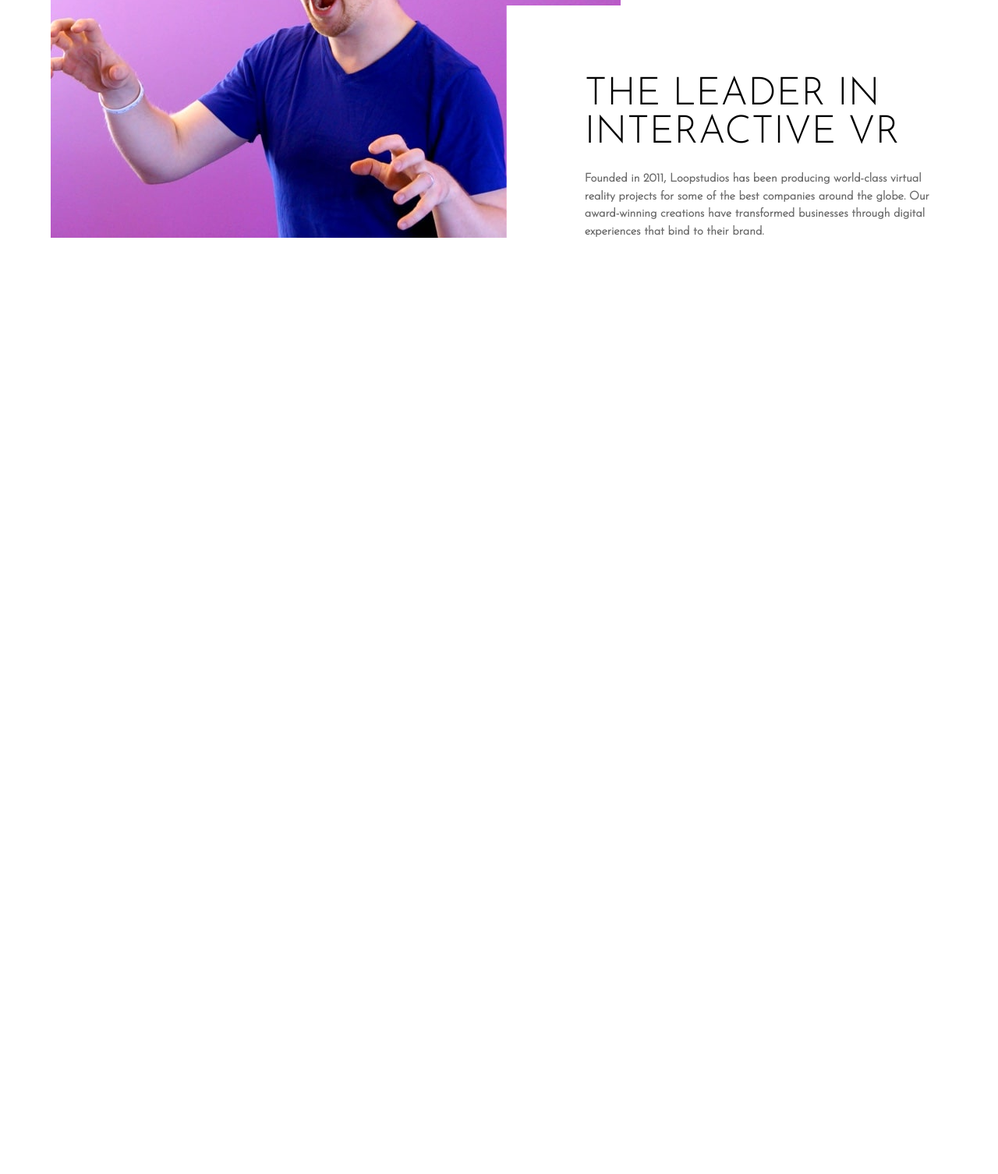
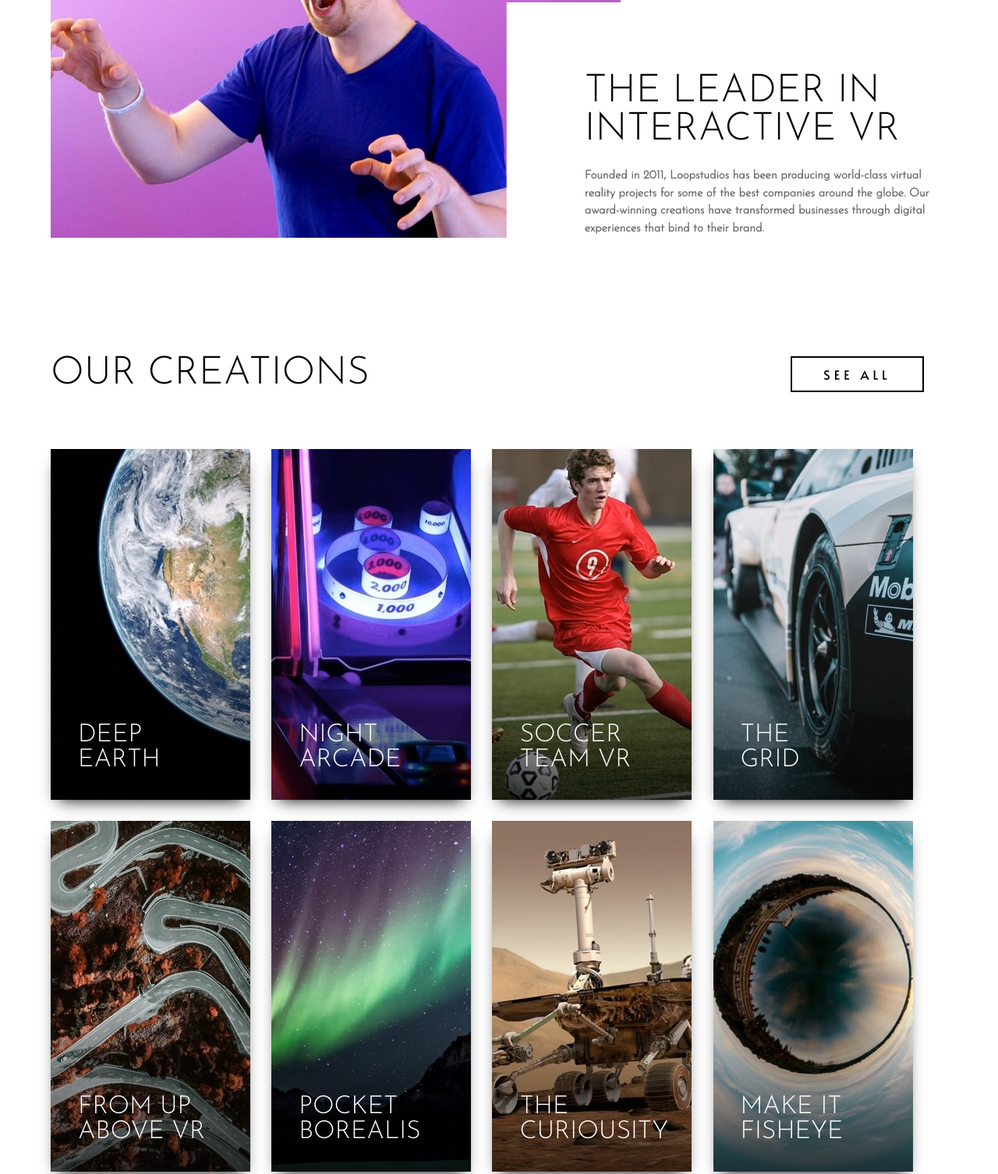
Before and after one commit to eric4477/loopstudios-landing-page, a plain HTML site: page index.html in a window 1280 px wide. Shown: the part 1045-2551 px from the top of the page at 78% size. Before the commit the page ends 1504 px from the top, so only its background shows below. Drawn offline with Linux system fonts and the light colour scheme.

Commit message:
finished section2

```diff
--- a/index.html
+++ b/index.html
@@ -60,8 +60,71 @@
           </div>
         </div>
       </div>
+      <!--section 2-->
     </section>
-
+    <section class="section-2">
+      <div class="container">
+        <div class="section-heading">
+          <h2 class="text-xl">OUR CREATIONS</h2>
+          <a class="btn" href="#">SEE ALL</a>
+        </div>
+        <div class="grid-container">
+          <div class="photo">
+            <img src="images/desktop/image-deep-earth.jpg" alt="deep-earth" />
+            <h3 class="text-lg"><span>DEEP</span> EARTH</h3>
+          </div>
+          <div class="photo">
+            <img
+              src="images/desktop/image-night-arcade.jpg"
+              alt="night-arcade"
+            />
+            <div class="photo-title">
+              <h3 class="text-lg">NIGHT ARCADE</h3>
+            </div>
+          </div>
+          <div class="photo">
+            <img src="images/desktop/image-soccer-team.jpg" alt="soccer-team" />
+            <div class="photo-title">
+              <h3 class="text-lg">SOCCER TEAM VR</h3>
+            </div>
+          </div>
+          <div class="photo">
+            <img src="images/desktop/image-grid.jpg" alt="grid" />
+            <div class="photo-title">
+              <h3 class="text-lg"><span>THE</span> GRID</h3>
+            </div>
+          </div>
+          <div class="photo">
+            <img src="images/desktop/image-from-above.jpg" alt="above" />
+            <div class="photo-title">
+              <h3 class="text-lg">FROM UP ABOVE VR</h3>
+            </div>
+          </div>
+          <div class="photo">
+            <img
+              src="images/desktop/image-pocket-borealis.jpg"
+              alt="pocket-borealis"
+            />
+            <div class="photo-title">
+              <h3 class="text-lg">POCKET BOREALIS</h3>
+            </div>
+          </div>
+          <div class="photo">
+            <img src="images/desktop/image-curiosity.jpg" alt="curiousity" />
+            <div class="photo-title">
+              <h3 class="text-lg">THE CURIOUSITY</h3>
+            </div>
+          </div>
+          <div class="photo">
+            <img src="images/desktop/image-fisheye.jpg" alt="fisheye" />
+            <div class="photo-title">
+              <h3 class="text-lg">MAKE IT FISHEYE</h3>
+            </div>
+            <div class="dark-background-shadow"></div>
+          </div>
+        </div>
+      </div>
+    </section>
     <!-- <div class="attribution">
     Challenge by <a href="https://www.frontendmentor.io?ref=challenge" target="_blank">Frontend Mentor</a>.
     Coded by <a href="#">Your Name Here</a>.
--- a/styles/style.css
+++ b/styles/style.css
@@ -109,6 +109,66 @@ header nav .container ul li a:hover::before {
   margin-bottom: 1.5rem;
 }
 
+/* section 2 */
+
+.section-2 .section-heading {
+  font-family: "Josefin Sans", sans-serif;
+  padding-right: 30px;
+  margin-bottom: 4.5rem;
+  display: flex;
+  align-items: center;
+  justify-content: space-between;
+}
+
+.section-heading h2 {
+  font-weight: 400;
+}
+
+.section-heading .btn {
+  font-family: "Alata", sans-serif;
+  color: var(--black);
+  letter-spacing: 5px;
+  font-weight: 400;
+}
+
+.section-heading .btn:hover {
+  background-color: var(--black);
+  color: var(--white);
+}
+
+.grid-container {
+  padding-bottom: 150px;
+  font-family: "Josefin Sans", sans-serif;
+  display: grid;
+  grid-template-columns: repeat(4, 256px);
+  gap: 1.7rem;
+}
+
+.grid-container .photo {
+  position: relative;
+  box-shadow: 0 10px 20px -10px black;
+}
+
+.grid-container .photo::before {
+  content: "";
+  position: absolute;
+  bottom: 0;
+  left: 0;
+  width: 100%;
+  height: 50%; /* Adjust the height of the overlay */
+  background: linear-gradient(
+    to top,
+    rgba(0, 0, 0, 0.7),
+    rgba(0, 0, 0, 0)
+  ); /* Adjust the gradient colors and opacity */
+}
+
+.grid-container .text-lg {
+  position: absolute;
+  bottom: 35px;
+  left: 35px;
+}
+
 /* utility classes */
 .container {
   max-width: 1150px;
@@ -127,12 +187,11 @@ header nav .container ul li a:hover::before {
   font-weight: 300;
 }
 
-a {
-  text-decoration: none;
-}
-
-img {
-  max-width: 100%;
+.text-lg {
+  font-size: 2rem;
+  color: var(--white);
+  font-weight: 300;
+  line-height: 1;
 }
 
 .text-sm {
@@ -140,6 +199,27 @@ img {
   color: var(--veryDarkGray);
   font-weight: 600;
   line-height: 1.5;
+}
+
+.btn {
+  transition: all 0.3s ease-in-out;
+  padding: 10px 40px;
+  cursor: pointer;
+  background: none;
+  border: 2px solid var(--black);
+}
+
+a {
+  text-decoration: none;
+}
+
+span {
+  display: block;
+}
+
+img {
+  max-width: 100%;
+  display: block;
 }
 
 .attribution {
```
